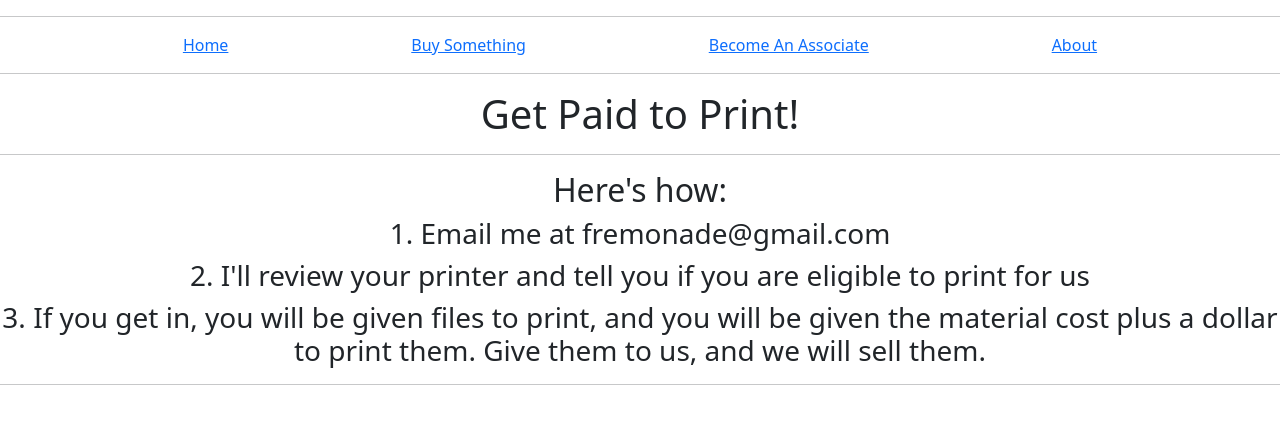
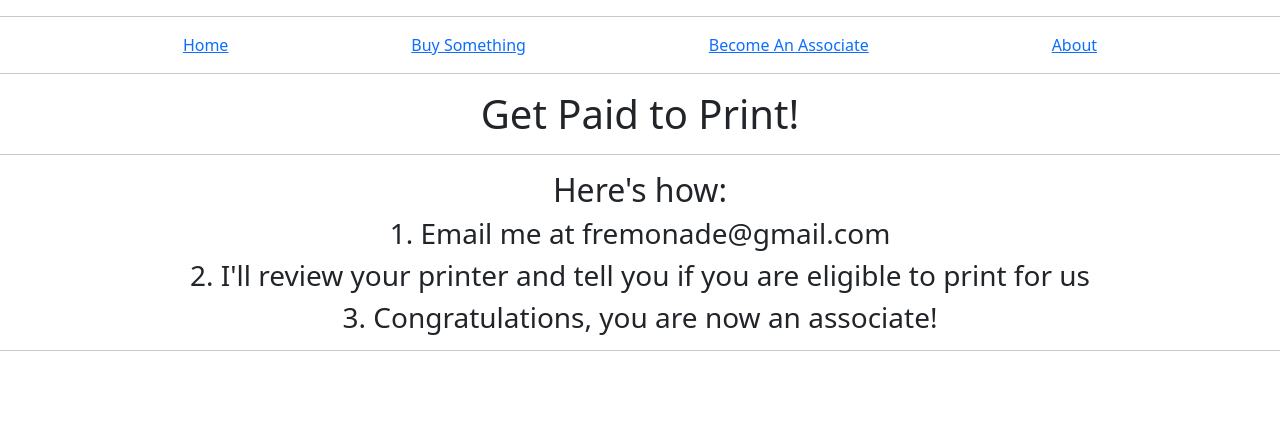
Before and after one commit to includeRubiks/the-unnamed-printing-business, a React (Vite) app: page /the-unnamed-printing-business/becomeanassociate in a window 1280 px wide. Shown: the top 424 px of the page. Built offline with nearby package versions, Linux system fonts and the light colour scheme.

Commit message:
Chagned associate instructions

```diff
--- a/src/BecomeAnAssociate.tsx
+++ b/src/BecomeAnAssociate.tsx
@@ -11,7 +11,7 @@ function BecomeAnAssociate(){
             <h2>Here's how:</h2>
             <h3>1. Email me at fremonade@gmail.com</h3>
             <h3>2. I'll review your printer and tell you if you are eligible to print for us</h3>
-            <h3>3. If you get in, you will be given files to print, and you will be given the material cost plus a dollar to print them. Give them to us, and we will sell them.</h3>
+            <h3>3. Congratulations, you are now an associate!</h3>
             <hr></hr>
         </div>
     )
```
